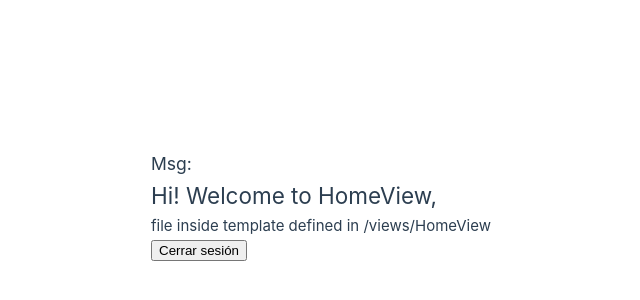
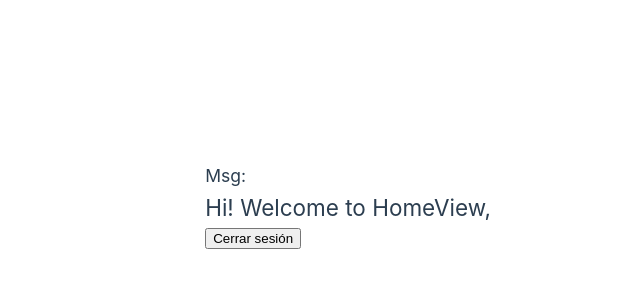
Before and after one commit to giuli9r/final-walletX, a Vue app: page / in a window 1280 px wide. Shown: the part 194-494 px from the top of the page, without its empty margins (149-789 px from the left). Built offline with nearby package versions, Linux system fonts and the light colour scheme; sample sign-in values are in the browser's storage.

Commit message:
add created hook

```diff
--- a/src/views/HomeView.vue
+++ b/src/views/HomeView.vue
@@ -2,13 +2,25 @@
 import { useLoginStore } from '@/stores/loginStore.js';
 
 export default {
+  data() {
+    return {
+      isLogged: true, // inicialmente true
+      loginStore: useLoginStore() // Referencia unica
+    };
+  },
+  created() {
+    const loginStore = useLoginStore();
+    // Verificar el estado del login al montar el componente
+    loginStore.checkLocalStorage();
+    // Sincronizar la variable isLogged con el estado del loginStore
+    this.isLogged = loginStore.isLogged;
+  },
   methods: {
     handleLogout() {
-      const loginStore = useLoginStore();
-      loginStore.logout();
+      this.loginStore.logout();
+      this.$router.push('/login')
     }
-  }
-};
+  },
 
   // idea - buscar si el usuario ya se logueo, al momento de montar el componente
   // methods: {
@@ -21,15 +33,30 @@ export default {
   //     this.checkLocalStorageSessionState()
   //   }
 
+  watch: {
+      'loginStore.isLogged'(newValue) {
+        this.isLogged = newValue;
+      }
+    }
+};
+
 </script>
 
 <template>
+    <!-- <nav>
+      <router-link to="/">Home</router-link>
+      <router-link to="/login">Login</router-link>
+    </nav>
+    <router-view></router-view> -->
+
+    <div>
       <h3> Msg: {{ msg }}</h3>
       <h2>
         Hi! Welcome to HomeView,
       </h2>
-    <p> file inside template defined in /views/HomeView </p>
       <button @click="handleLogout">Cerrar sesión</button>
+    </div>
+
 </template>
 
 <style scoped>
```
Lines whose indentation alone changed are shown as unchanged.
